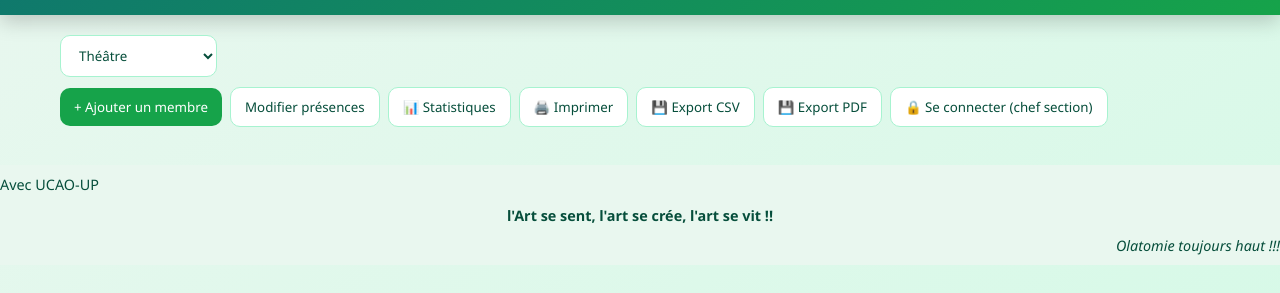
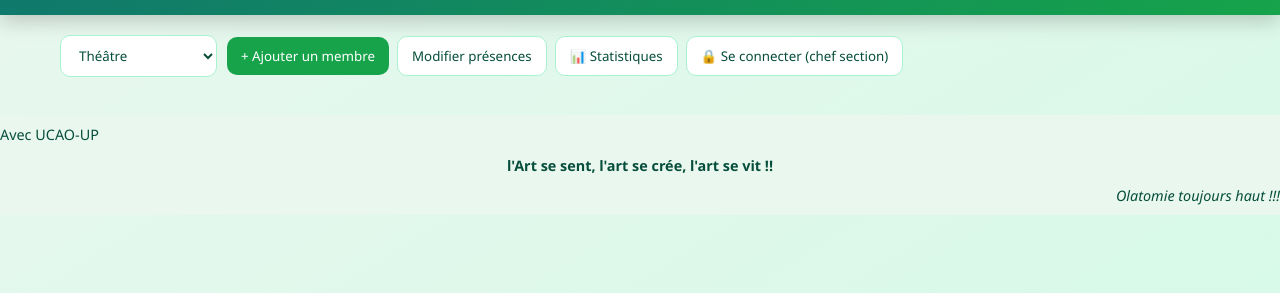
Before and after one commit to bibianeazokpota/presence-ucao-up, a plain HTML site: page index.html in a window 1280 px wide. Shown: the part 81-374 px from the top of the page. Drawn offline with Linux system fonts and the light colour scheme.

Commit message:
Derniers ajustements index.html

```diff
--- a/index.html
+++ b/index.html
@@ -241,9 +241,6 @@ button.primary{
         <button class="primary" id="btnAdd" onclick="openModal()">+ Ajouter un membre</button>
         <button id="btnReset" onclick="openEditPresence()">Modifier présences</button>
         <button onclick="openStats()">📊 Statistiques</button>
-        <button onclick="printList()">🖨️ Imprimer</button>
-        <button onclick="exportCSV()">💾 Export CSV</button>
-        <button onclick="exportPDF()">💾 Export PDF</button>
         <button id="authBtn" onclick="openAuth()">🔒 Se connecter</button>
         <button id="changePassBtn" style="display:none" onclick="openChangePass()">
   🔑 Changer mot de passe
```
